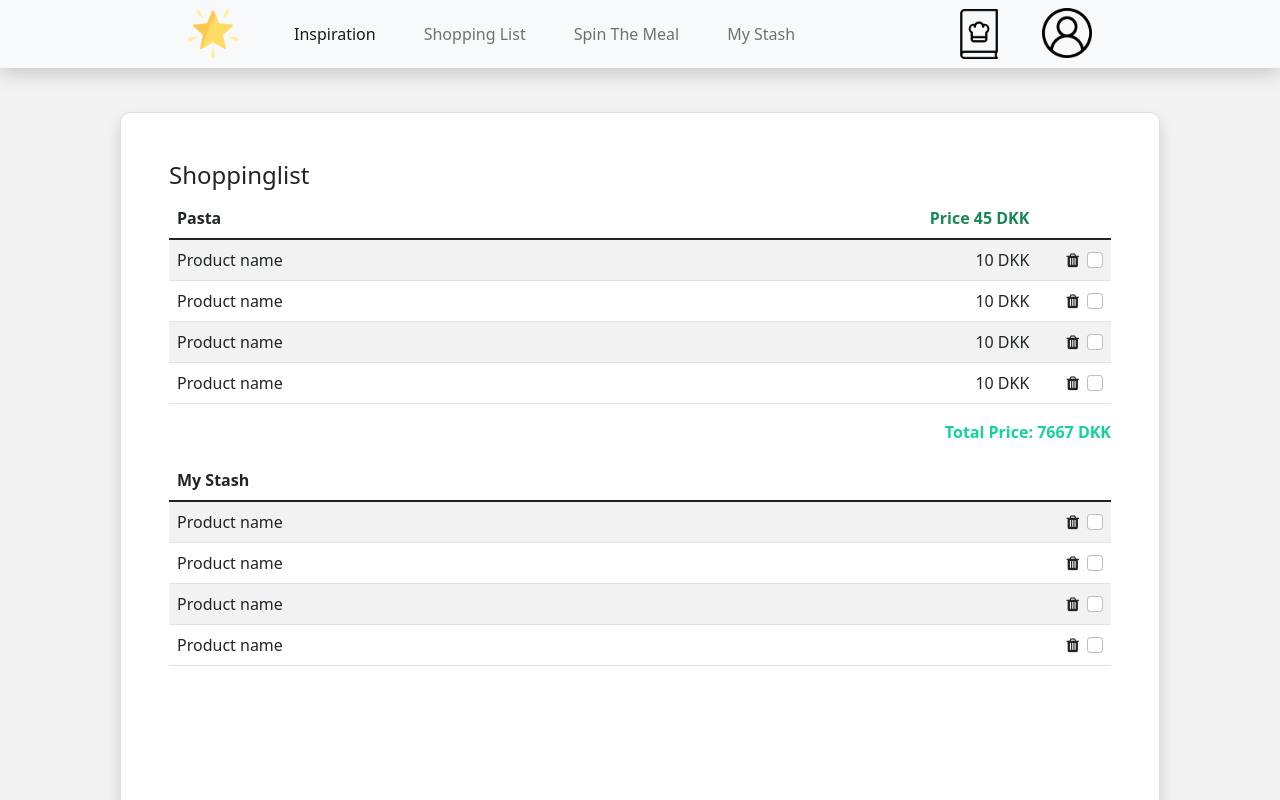
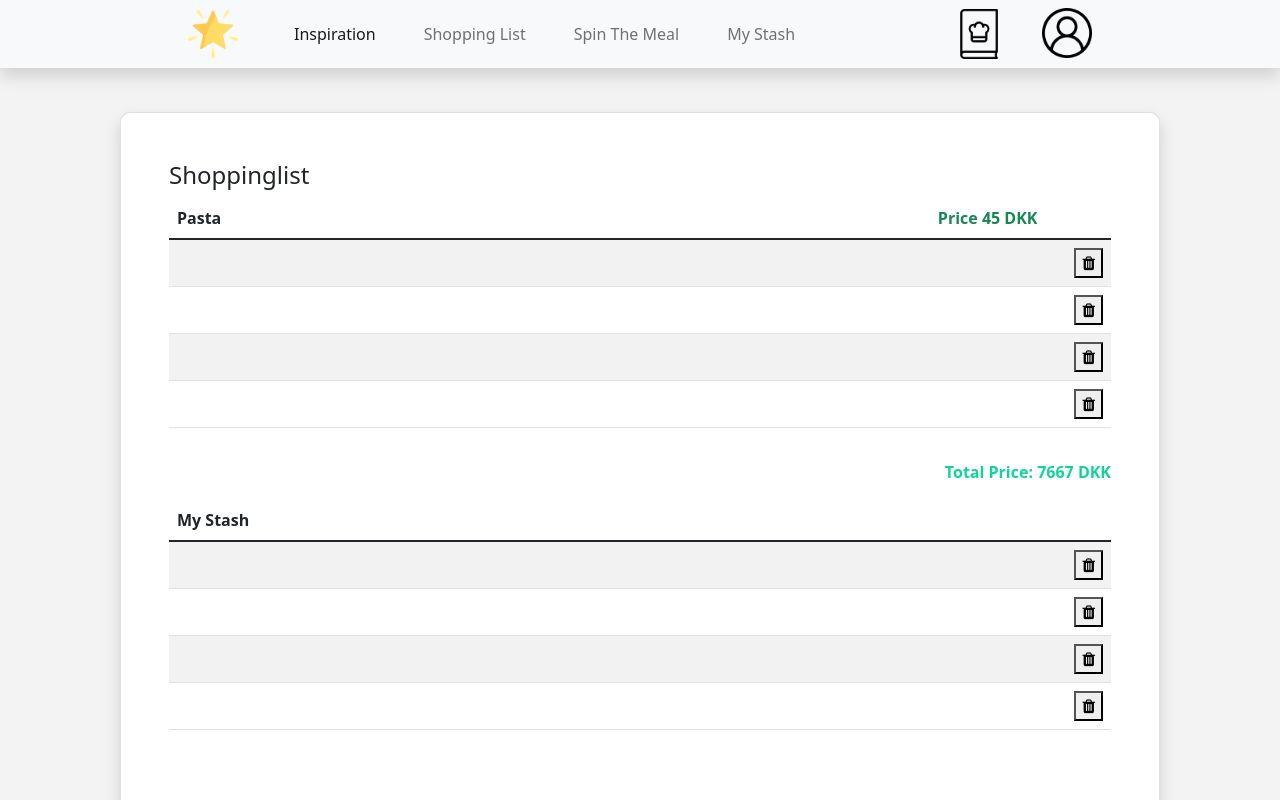
Before and after one commit to BenjaEttrup/P2, a React (Create React App) app in the folder client/: page /shoppingList in a window 1280 px wide. Shown: the top 800 px of the page. Built offline with nearby package versions, Linux system fonts and the light colour scheme; no server answers.

Commit message:
created shoppinglist component

```diff
--- a/client/src/components/shoppingList.js
+++ b/client/src/components/shoppingList.js
@@ -1,5 +1,7 @@
 import React from 'react';
 import '../stylesheets/shoppingList.css'
+import ShoppingListRecipe from './shoppingListRecipe';
+import StashRowElement from './stashRowElement';
 
 //This is a React class it extends a React component which
 //means that you can use all the code from the React component and it runs the
@@ -13,8 +15,56 @@ class ShoppingList extends React.Component {
     //runs before our code in the contructor
     super();
 
-    //Your code here
+    this.state = {
+      shoppingListRecipes: [],
+      ingredientCount: 0,
+      recipeCount: 0
+    };
+
+
   }
+
+  // Base function in react, called immediately after a component is mounted. Triggered after re-rendering
+  componentDidMount() {
+    fetch(`/shoppingList`, {
+      headers: {
+        'Content-Type': 'application/json',
+        'Accept': 'application/json'
+      }
+    })
+      .then(res => res.json())
+      .then((res) => {
+        let data = {
+          shoppingListRecipes: res
+        };
+        this.setState(data, () => {
+          this.elementCount();
+        });
+      }).catch(err => {
+        console.error(err);
+      });
+  }
+
+  /**
+   *
+   * @param  shoppingListRecipes the json object containing the Recipes added by the user
+   */
+  elementCount (){
+    let recipeCount = this.state.shoppingListRecipes.length;
+    let ingredientCount = 0;
+
+    for (let recipe in this.state.shoppingListRecipes){
+      ingredientCount += this.state.shoppingListRecipes[recipe].ingredients.length;
+    }
+
+    this.setState({
+      ingredientCount: ingredientCount,
+      recipeCount: recipeCount
+    }, () => {
+      console.log(`ingredient Count = ${this.state.ingredientCount} recipeCount = ${this.state.recipeCount}`);
+    })
+  }
+
 
   //Functions go here
 
@@ -31,47 +81,7 @@ class ShoppingList extends React.Component {
               </h4>
 
               <table class="table table-striped">
-                <thead>
-                  <tr>
-                    <th class='col-9' scope='col'>Pasta</th>
-                    <th class="text-success">Price 45 DKK</th>
-                    <th></th>
-                  </tr>
-                </thead>
-                <tbody>
-                  <tr>
-                    <td>Product name</td>
-                    <td class="right-align">10 DKK</td>
-                    <td class="right-align">
-                      <i class="fa fa-trash"></i>
-                      <input class="form-check-input shoppingList-check" type="checkbox" value="" />
-                    </td>
-                  </tr>
-                  <tr>
-                    <td>Product name</td>
-                    <td class="right-align">10 DKK</td>
-                    <td class="right-align">
-                      <i class="fa fa-trash"></i>
-                      <input class="form-check-input shoppingList-check" type="checkbox" value="" />
-                    </td>
-                  </tr>
-                  <tr>
-                    <td>Product name</td>
-                    <td class="right-align">10 DKK</td>
-                    <td class="right-align">
-                      <i class="fa fa-trash"></i>
-                      <input class="form-check-input shoppingList-check" type="checkbox" value="" />
-                    </td>
-                  </tr>
-                  <tr>
-                    <td>Product name</td>
-                    <td class="right-align">10 DKK</td>
-                    <td class="right-align">
-                      <i class="fa fa-trash"></i>
-                      <input class="form-check-input shoppingList-check" type="checkbox" value="" />
-                    </td>
-                  </tr>
-                </tbody>
+                <ShoppingListRecipe user={this.state.user} />
               </table>
               <div id="totalPrice">
                 <p> Total Price: 7667 DKK</p>
@@ -84,34 +94,10 @@ class ShoppingList extends React.Component {
                   </tr>
                 </thead>
                 <tbody>
-                  <tr>
-                    <td>Product name</td>
-                    <td class="right-align">
-                      <i class="fa fa-trash"></i>
-                      <input class="form-check-input shoppingList-check" type="checkbox" value="" />
-                    </td>
-                  </tr>
-                  <tr>
-                    <td>Product name</td>
-                    <td class="right-align">
-                      <i class="fa fa-trash"></i>
-                      <input class="form-check-input shoppingList-check" type="checkbox" value="" />
-                    </td>
-                  </tr>
-                  <tr>
-                    <td>Product name</td>
-                    <td class="right-align">
-                      <i class="fa fa-trash"></i>
-                      <input class="form-check-input shoppingList-check" type="checkbox" value="" />
-                    </td>
-                  </tr>
-                  <tr>
-                    <td>Product name</td>
-                    <td class="right-align">
-                      <i class="fa fa-trash"></i>
-                      <input class="form-check-input shoppingList-check" type="checkbox" value="" />
-                    </td>
-                  </tr>
+                  <StashRowElement />
+                  <StashRowElement />
+                  <StashRowElement />
+                  <StashRowElement />
                 </tbody>
               </table>
             </div>
--- /dev/null
+++ b/client/src/components/shoppingListRecipe.js
@@ -0,0 +1,58 @@
+import React from 'react';
+import StashRowElement from './stashRowElement';
+
+//This is a React class it extends a React component which
+//means that you can use all the code from the React component and it runs the
+//standart code in the React component
+class ShoppingListRecipe extends React.Component {
+  //This is a contructor this function gets called when a object gets created
+  //from the App class. It is often used to set the values in the object
+  constructor(props) {
+    //Super has to be called as the first thing
+    //this says that the code from the React component
+    //runs before our code in the contructor
+    super(props);
+
+    //Your code here
+  }
+
+  //Functions go here
+
+  removeRecipe() {
+    console.log(this.props.recipe.recipeID);
+    fetch(`/removeRecipeFromShoppingList/remove/${this.props.recipe.recipeID}`, {
+      method: 'DELETE',
+      headers: {
+        'Content-Type': 'application/json',
+        'Accept': 'application/json'
+      },
+      body: JSON.stringify({ id: this.props.product.prod_ID })
+    }).catch(err => {
+      console.error(err);
+    });
+  }
+
+  //This is the render function. This is where the
+  //html is.
+  render() {
+    return (
+        <table class="table table-striped">
+        <thead>
+          <tr>
+            <th class='col-9' scope='col'>Pasta</th>
+            <th class="text-success">Price 45 DKK</th>
+            <th></th>
+          </tr>
+        </thead>
+        <tbody>
+            <StashRowElement ingredient1={this.props.shoppingListRecipes}/>
+            <StashRowElement/>
+            <StashRowElement/>
+            <StashRowElement/>
+        </tbody>
+      </table>
+    );
+  }
+}
+
+export default ShoppingListRecipe;
--- a/client/src/components/stashRowElement.js
+++ b/client/src/components/stashRowElement.js
@@ -37,9 +37,11 @@ class StashRowElement extends React.Component {
   render() {
     return (
       <tr>
-        <td>{this.props.product ? this.props.product.title + " ID: " + this.props.product.prod_ID : ""}</td>
-        <td>{this.props.product ? this.props.product.amount : ""} {this.props.product ? this.props.product.unit : ""}</td>
-        <td>
+        {/* <td>{this.props.ingredient1 ? this.props.ingredient1.title + " ID: " + this.props.ingredient1.prod_ID : ""}</td> */}
+        <td>{this.props.ingredient1 ? this.props.ingredient1 + " ID: " + this.props.ingredient1 : ""}</td>
+        {/* <td>{this.props.ingredient1 ? this.props.ingredient1.amount : ""} {this.props.ingredient1 ? this.props.ingredient1.unit : ""}</td> */}
+        <td>{this.props.ingredient1 ? this.props.ingredient1 : ""} {this.props.ingredient1 ? this.props.ingredient1 : ""}</td>
+        <td class ="right-align">
           <button type="button" onClick={() => { this.removeIngredient() }}>
             <i class="fa fa-trash"></i></button>
         </td>
```
